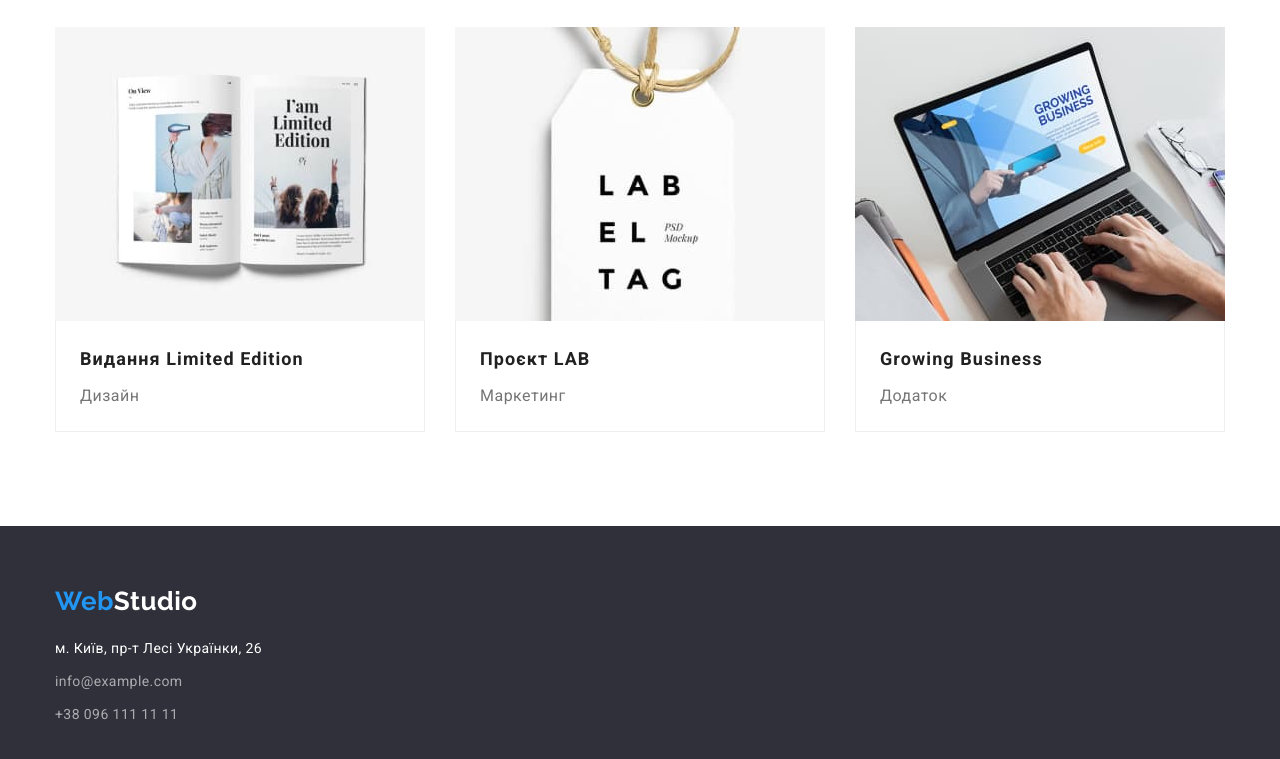
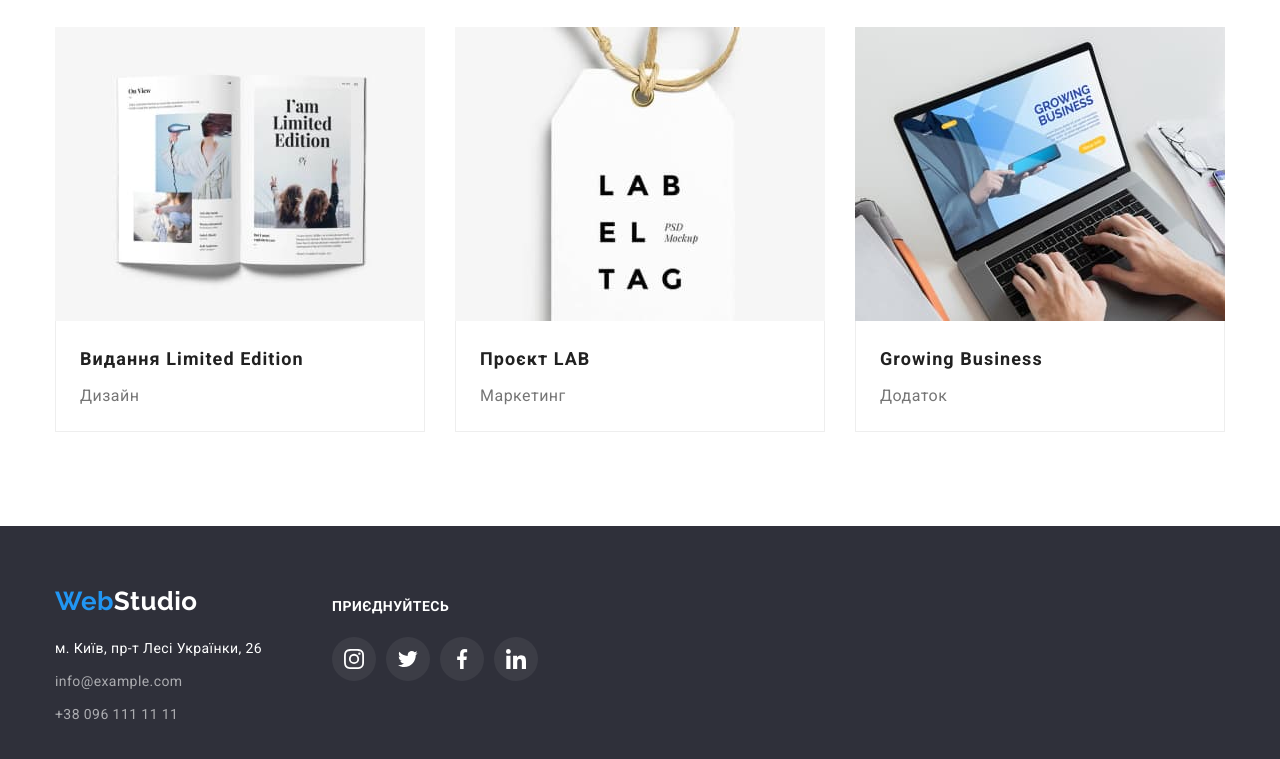
Before and after one commit to Avramenko-1994/goit-markup-hw-04, a plain HTML site: page portfolio.html in a window 1280 px wide. Shown: the part 1108-1867 px from the top of the page. Drawn offline with nearby package versions, Linux system fonts and the light colour scheme.

Commit message:
Summary (required)

```diff
--- a/css/styles.css
+++ b/css/styles.css
@@ -470,6 +470,13 @@ img {
 
 /* Список контактів */
 
+.footer-position {
+    display: flex;
+    margin: 0;
+    padding: 0;
+    list-style: none;
+    }
+
 .footer-contact-link-address:hover,
 .footer-contact-link-address:focus,
 .footer-contact-link:hover,
@@ -500,6 +507,60 @@ img {
     letter-spacing: 0.03em;
     color: var(--footer-text-color);
 }
+
+/* Соціальні мережі */
+
+.footer-social-title {
+    font-weight: 700;
+    font-size: 14px;
+    line-height: 1.14px;
+    text-transform: uppercase;
+    color: var(--white-text-color);
+
+    padding: 20px 0px 10px 0px;
+    margin-bottom: 20px;
+}
+
+.footer-social-networks {
+    margin-left: 70px;
+    width: 206px;
+}
+
+.footer-social-list {
+    list-style: none;
+    justify-content: space-between;
+    align-items: center;
+
+    display: flex;
+    padding: 0;
+    margin-top: 0;
+}
+
+.footer-social-item {
+    width: 44px;
+    height: 44px;
+}
+
+.footer-social-link {
+    width: 44px;
+    height: 44px;
+    display: block;
+    border-radius: 50%;
+    color: #ffffff;
+    background-color: #ffffff10;
+}
+
+.footer-social-link:hover {
+    color: #ffffff;
+    background-color: var(--accent-color);
+}
+
+.footer-social-icon {
+    margin: 12px 0px 0px 12px;
+    fill: currentColor;
+}
+
+
 
 /* Портфоліо */
 
@@ -549,7 +610,7 @@ img {
 
 .portfolio-list-item:hover,
 .portfolio-list-item:focus {
-    box-shadow: 7px 10px 5px 0px rgba(41, 37, 37, 0.57);
+    box-shadow: 0px 1px 1px rgba(0, 0, 0, 0.12), 0px 4px 4px rgba(0, 0, 0, 0.06), 1px 4px 6px rgba(0, 0, 0, 0.16);
 }
 
 
--- a/portfolio.html
+++ b/portfolio.html
@@ -233,6 +233,8 @@
     <!--Підвал-->
     <footer class="footer">
       <div class="container">
+        <div class="footer-position">
+          <div class="footer-contact-position">
             <a class="logo-footer link" href="index.html"
               >Web<span class="logo-white">Studio</span></a
             >
@@ -248,7 +250,9 @@
                   >
                 </li>
                 <li class="footer-contact-item">
-              <a class="footer-contact-link link" href="mailto:info@example.com"
+                  <a
+                    class="footer-contact-link link"
+                    href="mailto:info@example.com"
                     >info@example.com</a
                   >
                 </li>
@@ -260,6 +264,46 @@
               </ul>
             </address>
           </div>
+
+          <!--Соціальні мережі-->
+          <div class="footer-social-networks">
+            <h2 class="footer-social-title">Приєднуйтесь</h2>
+            <ul class="footer-social-list list">
+              <li class="footer-social-item">
+                <a class="footer-social-link" href="">
+                  <svg class="footer-social-icon" width="20" height="20">
+                    <use href="./images/symbol-defs.svg#icon-instagram"></use>
+                  </svg>
+                </a>
+              </li>
+
+              <li class="footer-social-item">
+                <a class="footer-social-link" href="">
+                  <svg class="footer-social-icon" width="20" height="20">
+                    <use href="./images/symbol-defs.svg#icon-twiter"></use>
+                  </svg>
+                </a>
+              </li>
+
+              <li class="footer-social-item">
+                <a class="footer-social-link" href="">
+                  <svg class="footer-social-icon" width="20" height="20">
+                    <use href="./images/symbol-defs.svg#icon-facebook"></use>
+                  </svg>
+                </a>
+              </li>
+
+              <li class="footer-social-item">
+                <a class="footer-social-link" href="">
+                  <svg class="footer-social-icon" width="20" height="20">
+                    <use href="./images/symbol-defs.svg#icon-linkedin"></use>
+                  </svg>
+                </a>
+              </li>
+            </ul>
+          </div>
+        </div>
+      </div>
     </footer>
   </body>
 </html>
```
Also changed, not shown: index.html (+42 -0 lines). Lines whose indentation alone changed are shown as unchanged.
